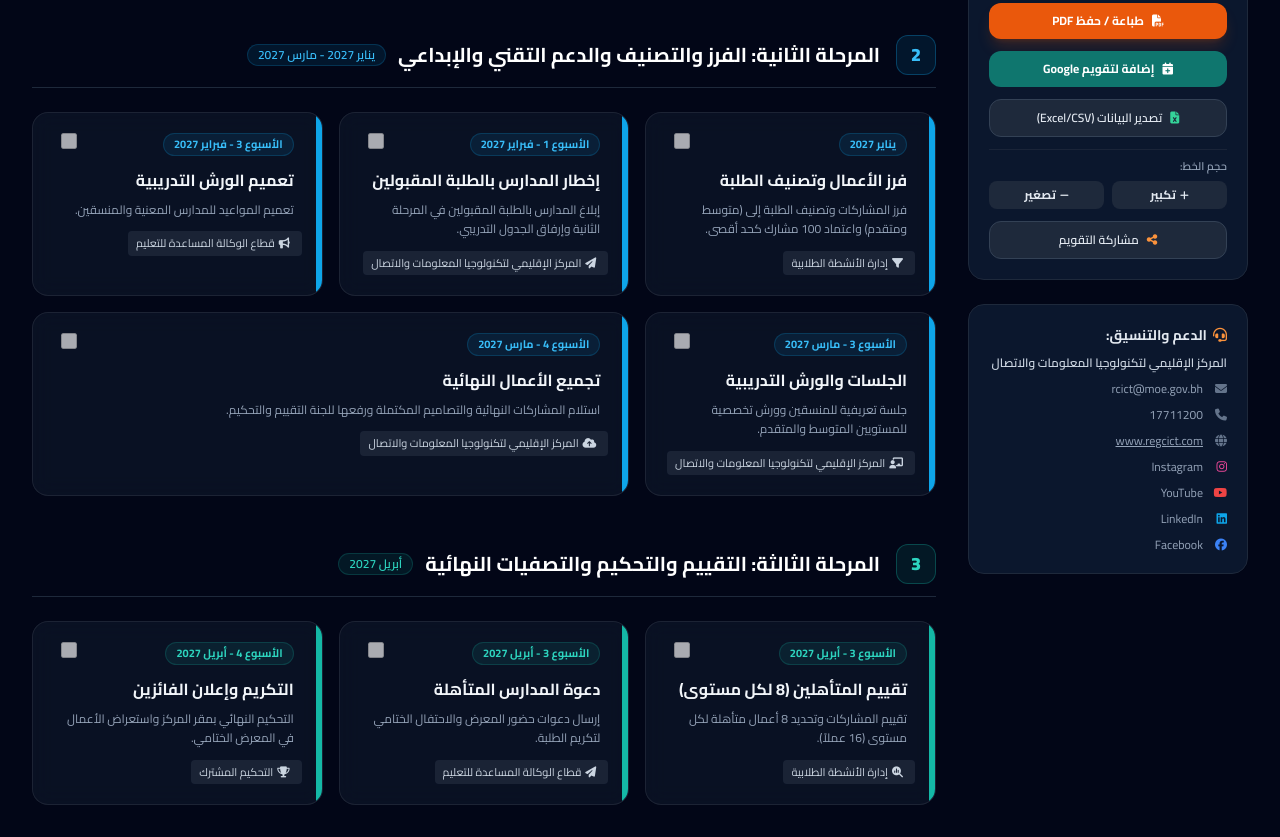
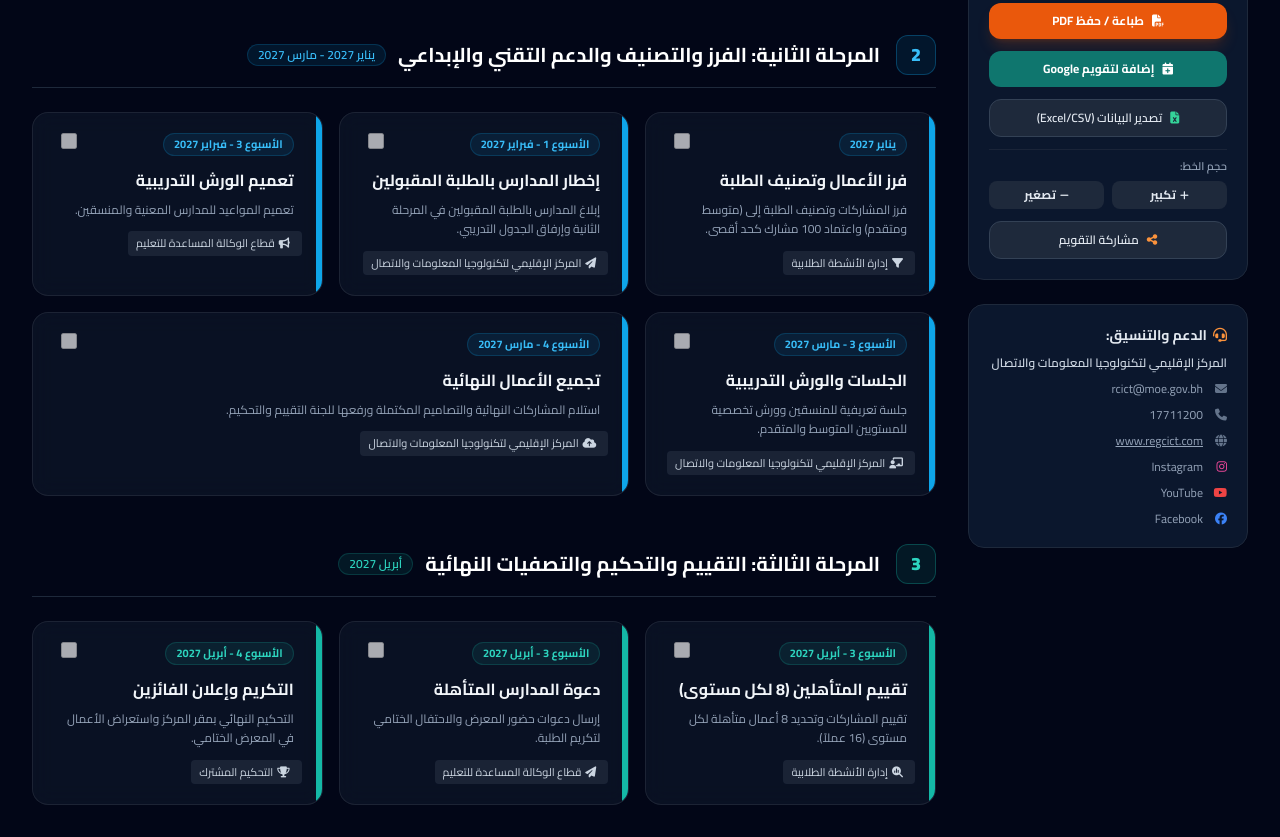
Before and after one commit to SharifaAlnoaimi/digital-feather-calendar, a plain HTML site: page index.html in a window 1280 px wide. Shown: the part 956-1793 px from the top of the page. Drawn offline with nearby package versions, Linux system fonts and the light colour scheme; no server answers.

Commit message:
index.html

```diff
--- a/index.html
+++ b/index.html
@@ -411,10 +411,6 @@
                             <a href="https://www.youtube.com/channel/UCZdn_MjjjkPdB3Zlc-3Kj9Q" target="_blank" rel="noopener noreferrer" class="hover:text-orange-400 transition">YouTube</a>
                         </p>
                         <p class="flex items-center gap-2">
-                            <i class="fa-brands fa-linkedin text-sky-500 w-4"></i>
-                            <a href="https://www.linkedin.com/in/rcict-bahrain-773930184/" target="_blank" rel="noopener noreferrer" class="hover:text-orange-400 transition">LinkedIn</a>
-                        </p>
-                        <p class="flex items-center gap-2">
                             <i class="fa-brands fa-facebook text-blue-500 w-4"></i>
                             <a href="https://www.facebook.com/RCICTbahrain" target="_blank" rel="noopener noreferrer" class="hover:text-orange-400 transition">Facebook</a>
                         </p>
```
